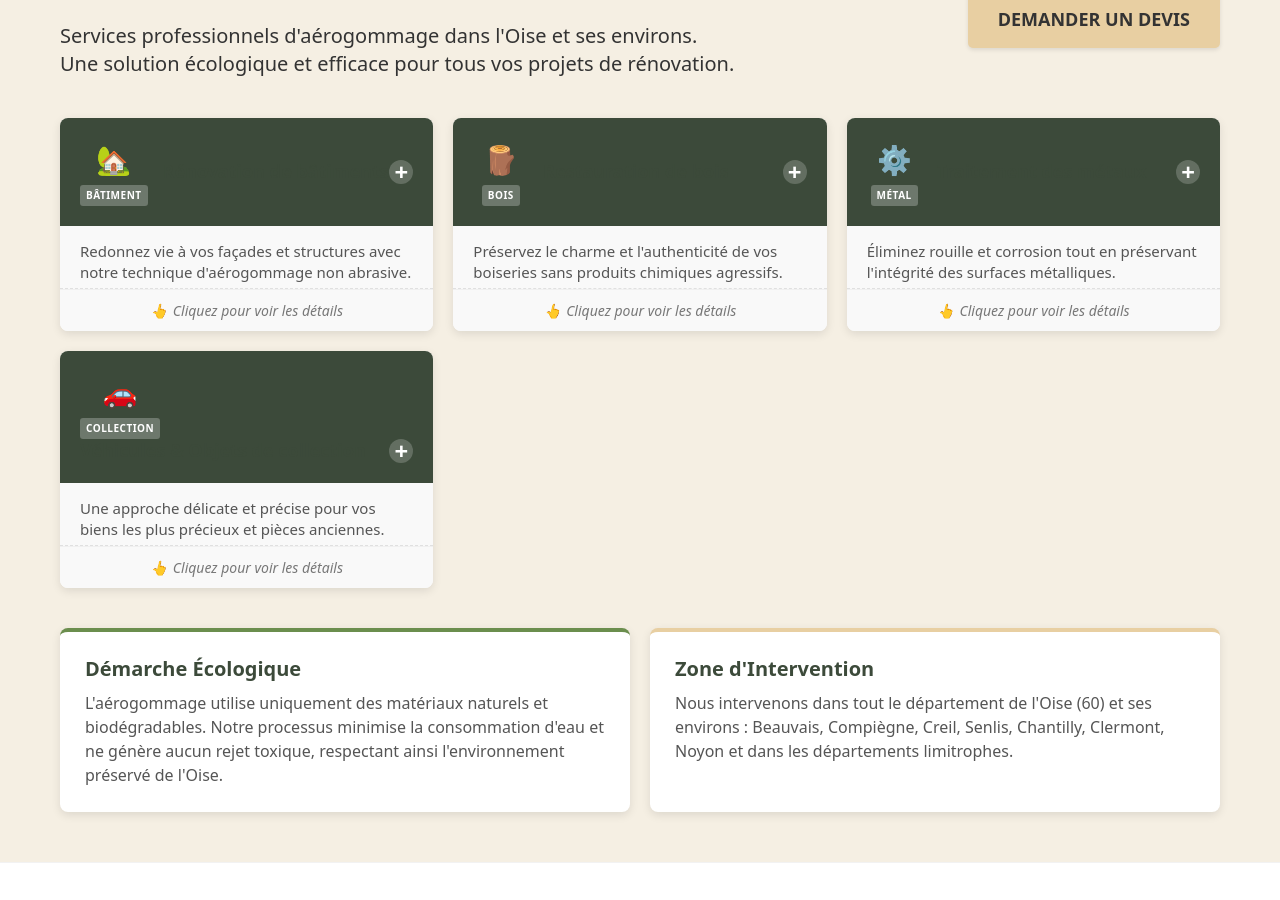
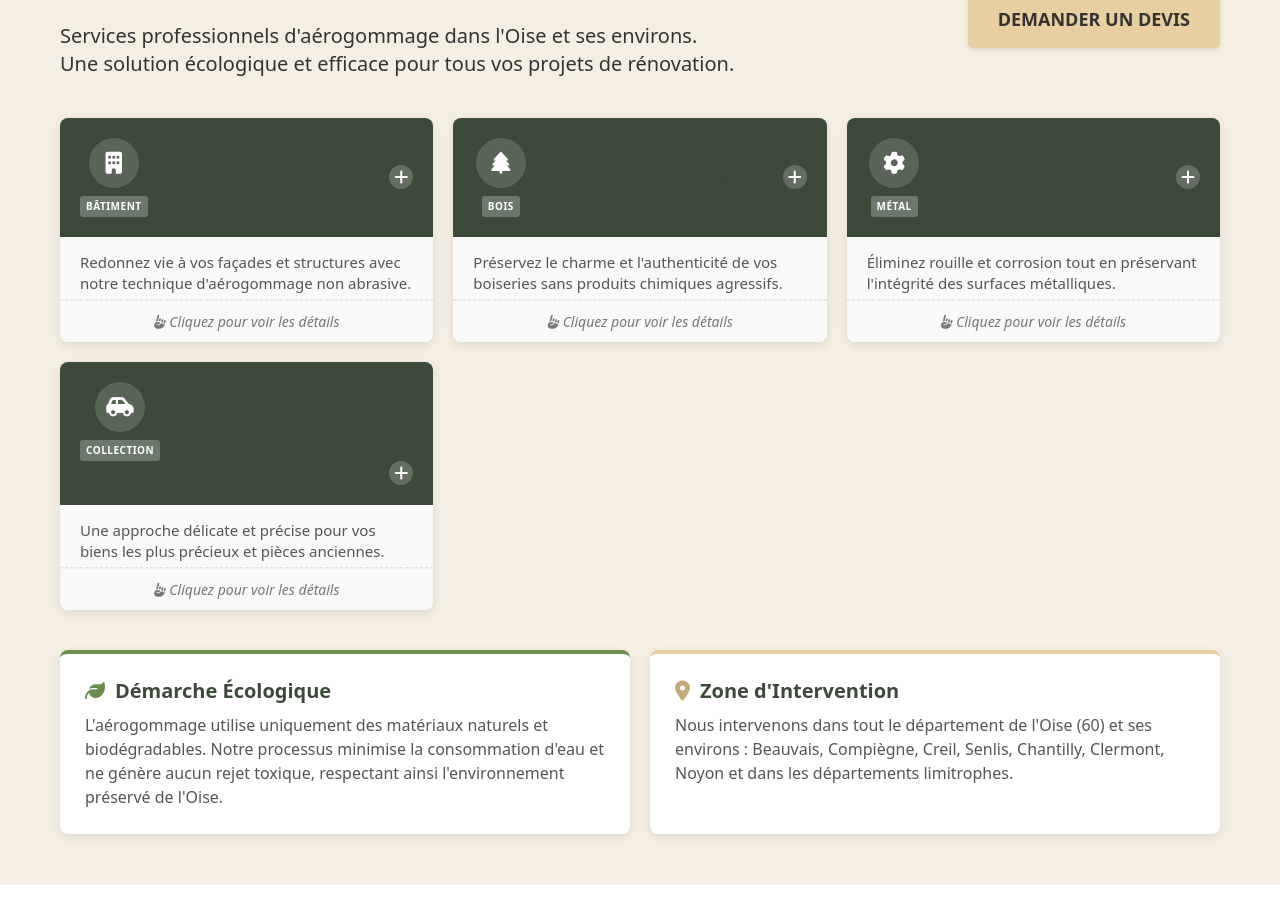
Before and after one commit to yoyoboul/aerogommage_site, a React (Vite) app: page / in a window 1280 px wide. Shown: the part 650-1550 px from the top of the page. Built offline with nearby package versions, Linux system fonts and the light colour scheme.

Commit message:
Remplacer les émojis par des icônes Font Awesome pour un aspect plus professionnel

```diff
--- a/index.html
+++ b/index.html
@@ -4,6 +4,7 @@
     <meta charset="UTF-8" />
     <link rel="icon" type="image/svg+xml" href="/vite.svg" />
     <meta name="viewport" content="width=device-width, initial-scale=1.0" />
+    <link rel="stylesheet" href="https://cdnjs.cloudflare.com/ajax/libs/font-awesome/6.5.1/css/all.min.css" integrity="sha512-DTOQO9RWCH3ppGqcWaEA1BIZOC6xxalwEsw9c2QQeAIftl+Vegovlnee1c9QX4TctnWMn13TZye+giMm8e2LwA==" crossorigin="anonymous" referrerpolicy="no-referrer" />
     <title>Services d'Aérogommage Professionnel</title>
   </head>
   <body>
--- a/src/App.css
+++ b/src/App.css
@@ -249,9 +249,26 @@ body {
 }
 
 .service-icon {
-  font-size: 28px;
-  display: block;
-  margin-bottom: 5px;
+  font-size: 24px;
+  display: flex;
+  justify-content: center;
+  align-items: center;
+  width: 50px;
+  height: 50px;
+  background-color: rgba(255, 255, 255, 0.15);
+  border-radius: 50%;
+  margin-bottom: 8px;
+  transition: all 0.3s ease;
+}
+
+.service-card:hover .service-icon {
+  transform: scale(1.1);
+  background-color: rgba(255, 255, 255, 0.25);
+}
+
+.service-icon i {
+  font-size: 22px;
+  color: white;
 }
 
 .service-category {
@@ -271,8 +288,7 @@ body {
 }
 
 .service-toggle {
-  font-size: 24px;
-  font-weight: bold;
+  font-size: 16px;
   width: 24px;
   height: 24px;
   display: flex;
@@ -339,12 +355,14 @@ body {
 }
 
 .click-hint::before {
-  content: '👆';
+  content: '\f0a6';
+  font-family: 'Font Awesome 6 Free';
+  font-weight: 900;
   margin-right: 5px;
 }
 
 .service-card.active .click-hint::before {
-  content: '👆';
+  content: '\f0a6';
   transform: rotate(180deg);
   display: inline-block;
 }
@@ -369,6 +387,21 @@ body {
   margin-top: 0;
   margin-bottom: 10px;
   color: #3c4a3a;
+  display: flex;
+  align-items: center;
+}
+
+.info-card h3 i {
+  margin-right: 10px;
+  color: #3c4a3a;
+}
+
+.info-card.eco h3 i {
+  color: #6b8e4e;
+}
+
+.info-card.area h3 i {
+  color: #c4a87a;
 }
 
 .info-card p {
--- a/src/App.jsx
+++ b/src/App.jsx
@@ -13,7 +13,7 @@ function App() {
       title: "Rénovation de bâtiments",
       category: "BÂTIMENT",
       description: "Redonnez vie à vos façades et structures avec notre technique d'aérogommage non abrasive.",
-      icon: "🏡",
+      icon: <i className="fas fa-building"></i>,
       items: [
         "Décapage de façades et murs extérieurs",
         "Nettoyage de pierres de taille et briques apparentes",
@@ -25,7 +25,7 @@ function App() {
       title: "Restauration de bois",
       category: "BOIS",
       description: "Préservez le charme et l'authenticité de vos boiseries sans produits chimiques agressifs.",
-      icon: "🪵",
+      icon: <i className="fas fa-tree"></i>,
       items: [
         "Décapage de meubles et boiseries anciennes",
         "Rénovation de poutres et charpentes apparentes",
@@ -37,7 +37,7 @@ function App() {
       title: "Traitement des métaux",
       category: "MÉTAL",
       description: "Éliminez rouille et corrosion tout en préservant l'intégrité des surfaces métalliques.",
-      icon: "⚙️",
+      icon: <i className="fas fa-cog"></i>,
       items: [
         "Décapage de structures métalliques",
         "Préparation de surfaces avant peinture",
@@ -49,7 +49,7 @@ function App() {
       title: "Véhicules & Objets de collection",
       category: "COLLECTION",
       description: "Une approche délicate et précise pour vos biens les plus précieux et pièces anciennes.",
-      icon: "🚗",
+      icon: <i className="fas fa-car-side"></i>,
       items: [
         "Décapage de carrosseries et châssis",
         "Restauration de jantes et pièces mécaniques",
@@ -110,7 +110,12 @@ function App() {
                     <span className="service-category">{service.category}</span>
                   </div>
                   <h3 className="service-title">{service.title}</h3>
-                  <span className="service-toggle">{activeService === index ? '−' : '+'}</span>
+                  <span className="service-toggle">
+                    {activeService === index ?
+                      <i className="fas fa-minus"></i> :
+                      <i className="fas fa-plus"></i>
+                    }
+                  </span>
                 </div>
 
                 <div className="service-description">
@@ -135,11 +140,11 @@ function App() {
 
           <div className="services-info">
             <div className="info-card eco">
-              <h3>Démarche Écologique</h3>
+              <h3><i className="fas fa-leaf"></i> Démarche Écologique</h3>
               <p>L'aérogommage utilise uniquement des matériaux naturels et biodégradables. Notre processus minimise la consommation d'eau et ne génère aucun rejet toxique, respectant ainsi l'environnement préservé de l'Oise.</p>
             </div>
             <div className="info-card area">
-              <h3>Zone d'Intervention</h3>
+              <h3><i className="fas fa-map-marker-alt"></i> Zone d'Intervention</h3>
               <p>Nous intervenons dans tout le département de l'Oise (60) et ses environs : Beauvais, Compiègne, Creil, Senlis, Chantilly, Clermont, Noyon et dans les départements limitrophes.</p>
             </div>
           </div>
```
